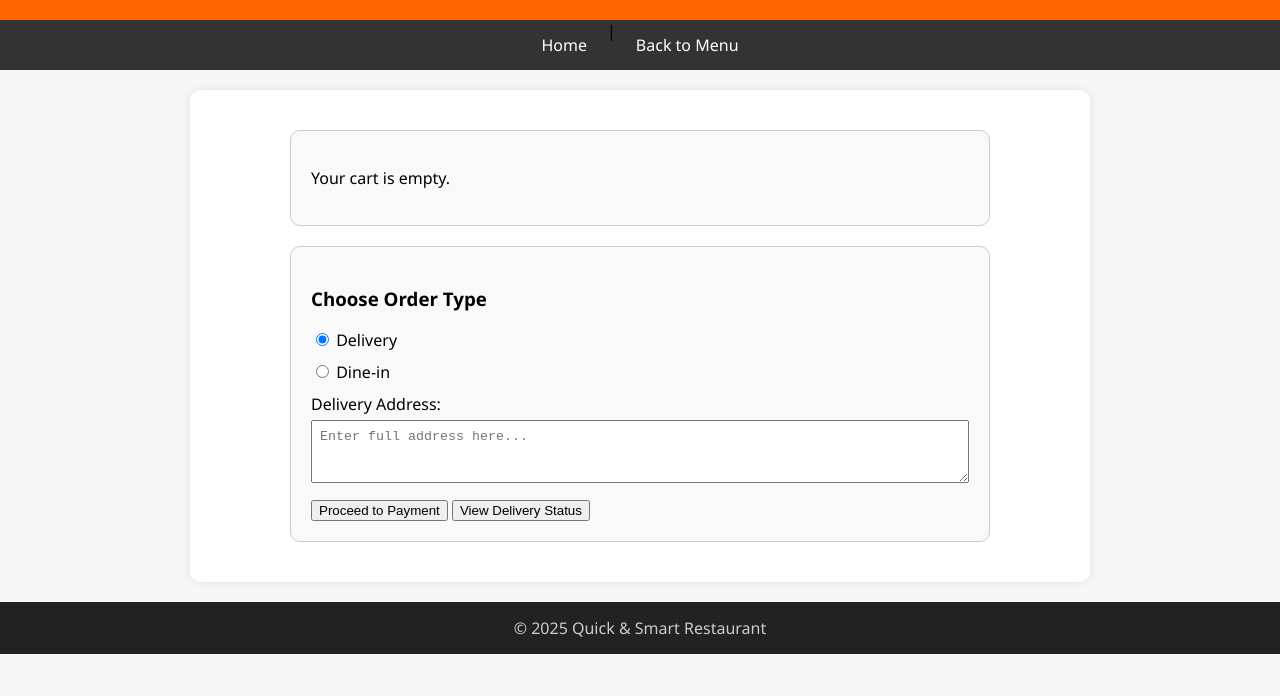
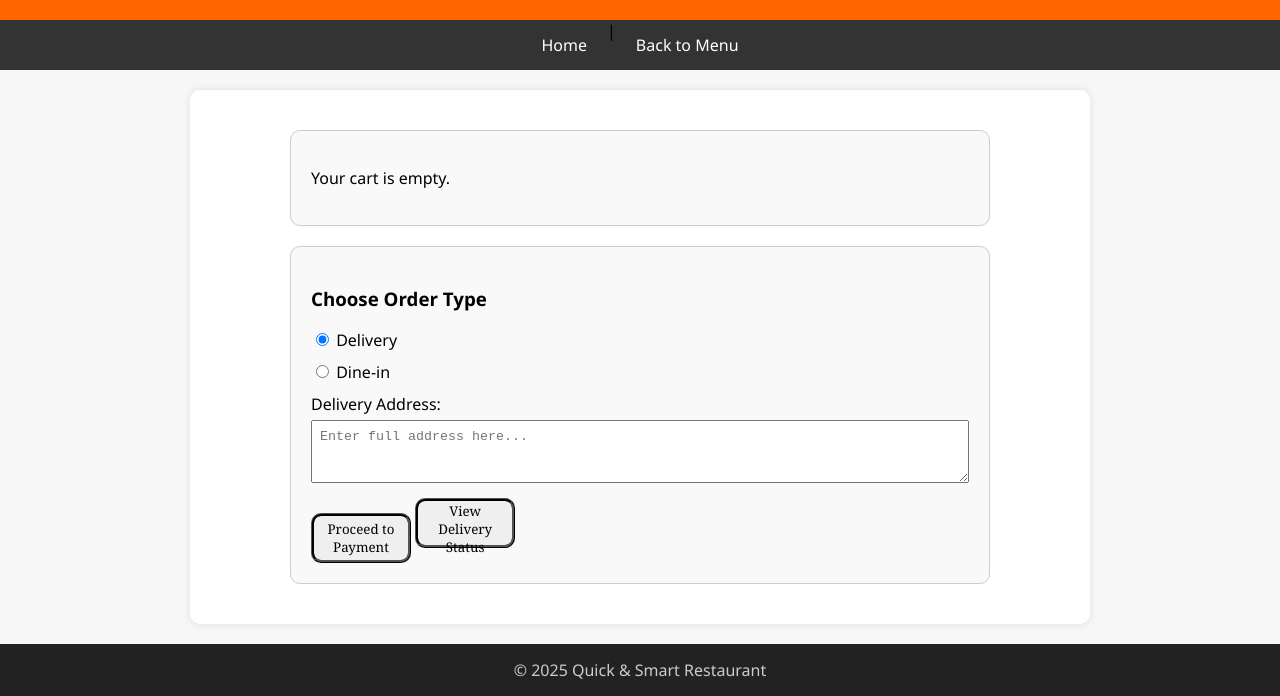
Before and after one commit to Shiveshwar777/Quick-and-smart-restaurant-management-system, a plain HTML site: page cart.html in a window 1280 px wide. Shown: the part 106-802 px from the top of the page. Drawn offline with Linux system fonts and the light colour scheme.

Commit message:
Update cart.html

```diff
--- a/cart.html
+++ b/cart.html
@@ -39,6 +39,13 @@
       width: 100%;
       padding: 8px;
       margin-bottom: 10px;
+    }
+    button{
+        width: 100px;
+        height: 50px;
+        font-family: Georgia, 'Times New Roman', Times, serif;
+        border: 3px ridge black;
+        border-radius: 10px;
     }
   </style>
 </head>
```
